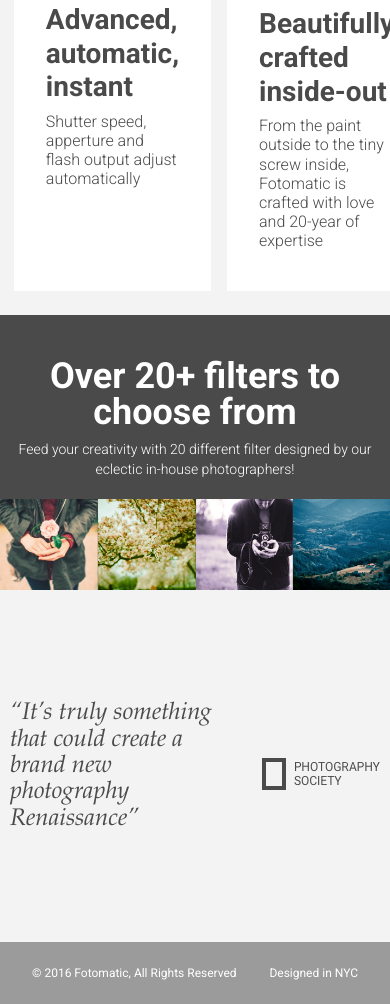
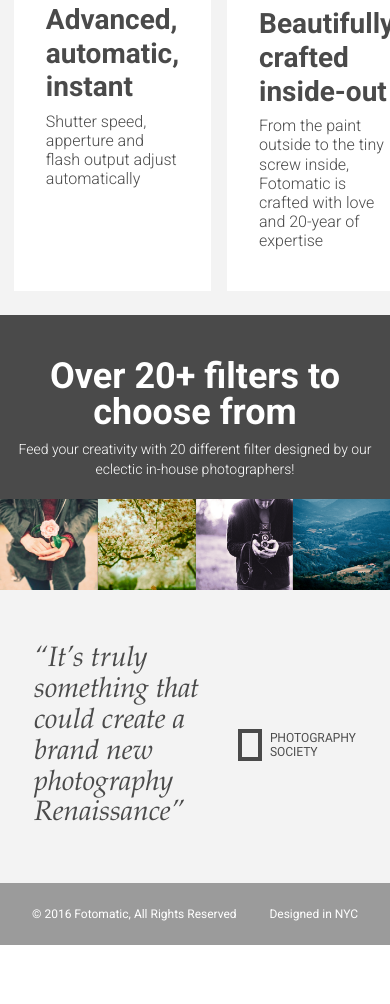
Before and after one commit to Kiearea/Fotomatic, a plain HTML site: page index.html in a window 390 px wide. Shown: the part 552-1556 px from the top of the page. After the commit the page ends 1497 px from the top, so only its background shows below. Drawn offline with Linux system fonts and the light colour scheme; a web font is replaced by a local one.

Commit message:
tablet complete

```diff
--- a/resources/css/style.css
+++ b/resources/css/style.css
@@ -422,13 +422,17 @@ header .mobile {
 }
 
 @media only screen and (max-width: 760px) {
+  #quotes-section {
+    padding: 1.5rem;
+  }
+
   #quotes-section .content {
     padding: 1.875rem .625rem;
     display: flex;
   }
 
   #quotes-section .quote {
-    font-size: 1.5rem;
+    font-size: 1.75rem;
     text-align: left;
 
   }
```
